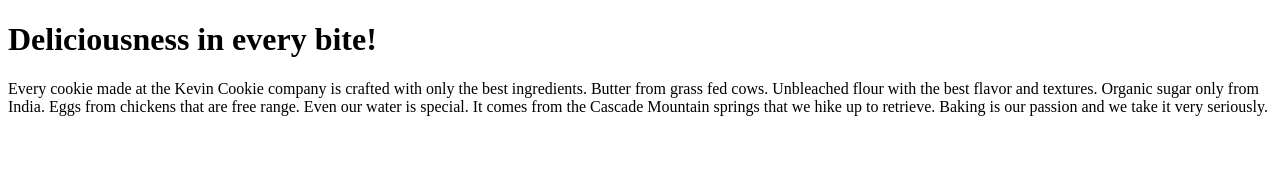
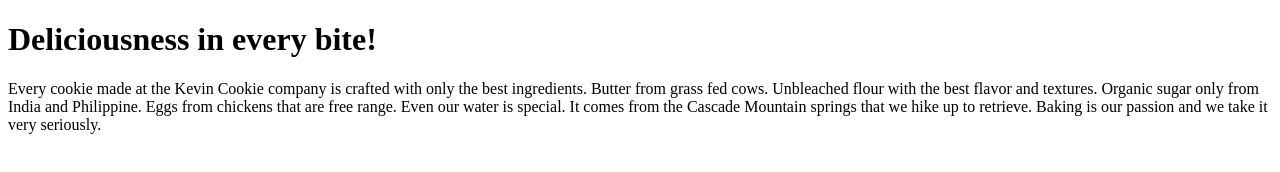
Before and after one commit to Qriyadh/QriyadhTesting, a plain HTML site: page index.htm in a window 1280 px wide. Drawn offline with Linux system fonts and the light colour scheme.

Commit message:
Update index.htm

```diff
--- a/index.htm
+++ b/index.htm
@@ -3,6 +3,6 @@
 <body>
 
 <h1>Deliciousness in every bite!</h1>
-<p>Every cookie made at the Kevin Cookie company is crafted with only the best ingredients. Butter from grass fed cows. Unbleached flour with the best flavor and textures. Organic sugar only from India. Eggs from chickens that are free range. Even our water is special. It comes from the Cascade Mountain springs that we hike up to retrieve. Baking is our passion and we take it very seriously.</p>
+<p>Every cookie made at the Kevin Cookie company is crafted with only the best ingredients. Butter from grass fed cows. Unbleached flour with the best flavor and textures. Organic sugar only from India and Philippine. Eggs from chickens that are free range. Even our water is special. It comes from the Cascade Mountain springs that we hike up to retrieve. Baking is our passion and we take it very seriously.</p>
 </body>
 </html>
```
